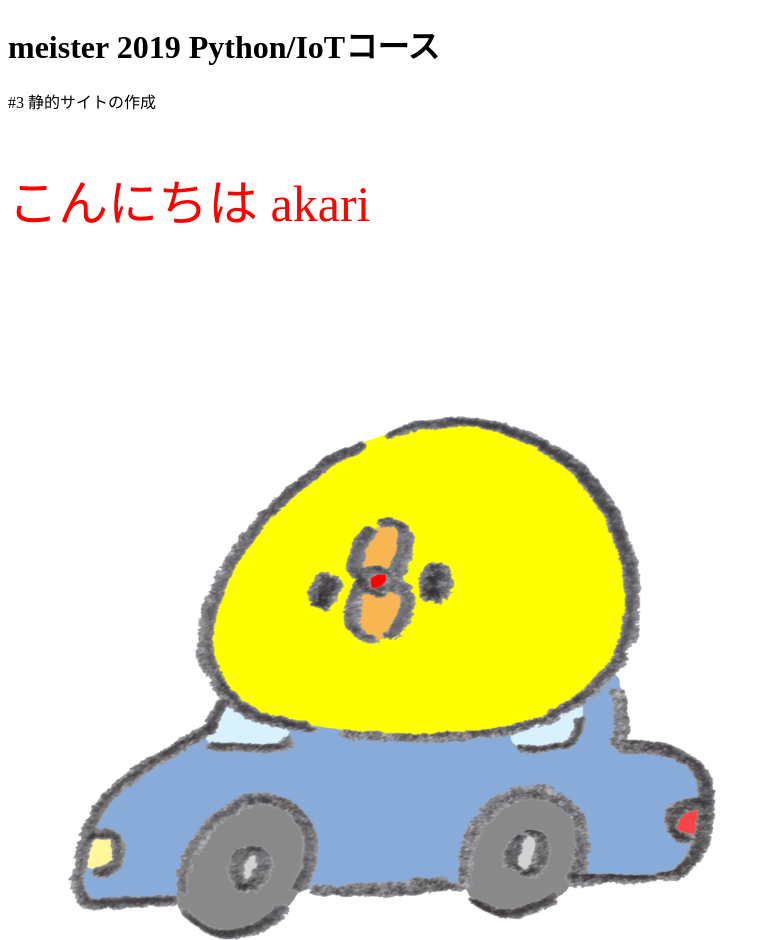
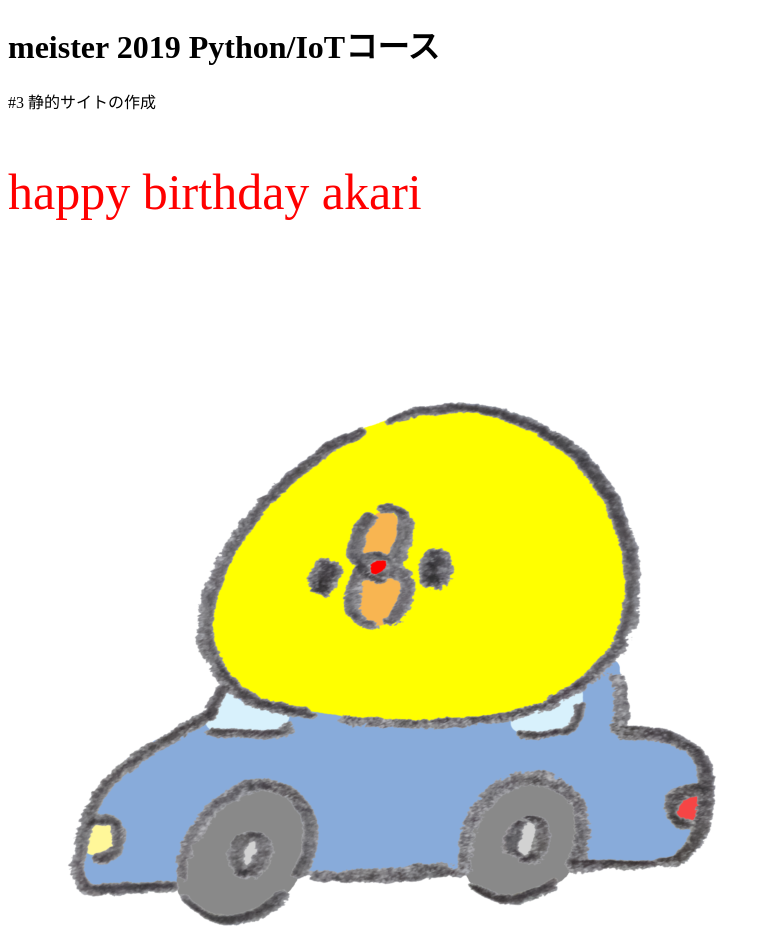
Before and after one commit to nittc-meister/chapter3, a website: page docs/index.html in a window 1280 px wide. Shown: the whole page, without its empty margins (0-771 px from the left). Drawn offline with Linux system fonts and the light colour scheme.

Commit message:
fix script

```diff
--- a/docs/index.html
+++ b/docs/index.html
@@ -24,7 +24,7 @@
 
         <script>
             // JavaScriptの追加
-            document.getElementById("greet").text="happy birthday akari";
+            document.getElementById("greet").innerHTML="happy birthday akari";
         </script>
     </body>
 </html>
```
